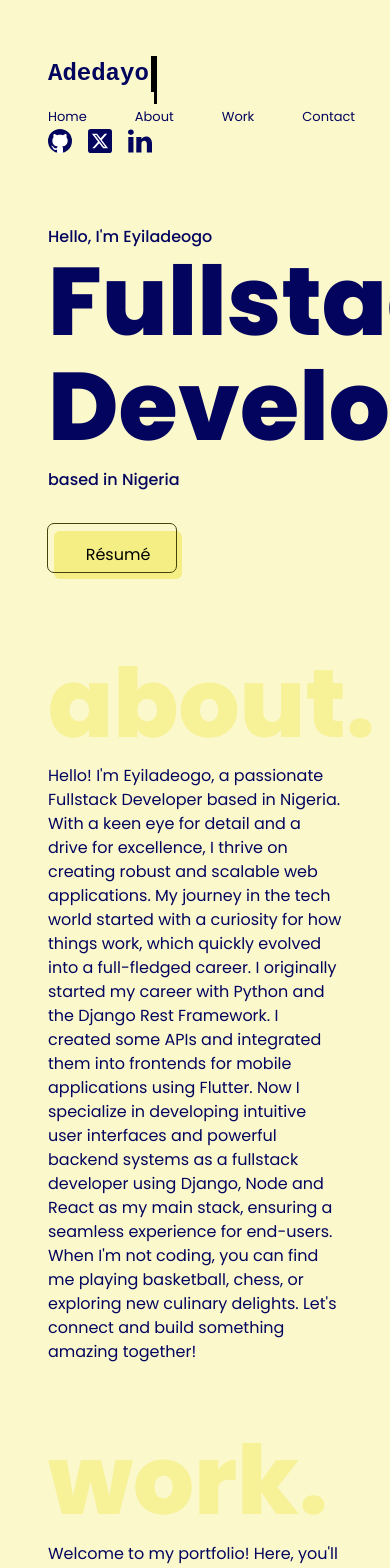
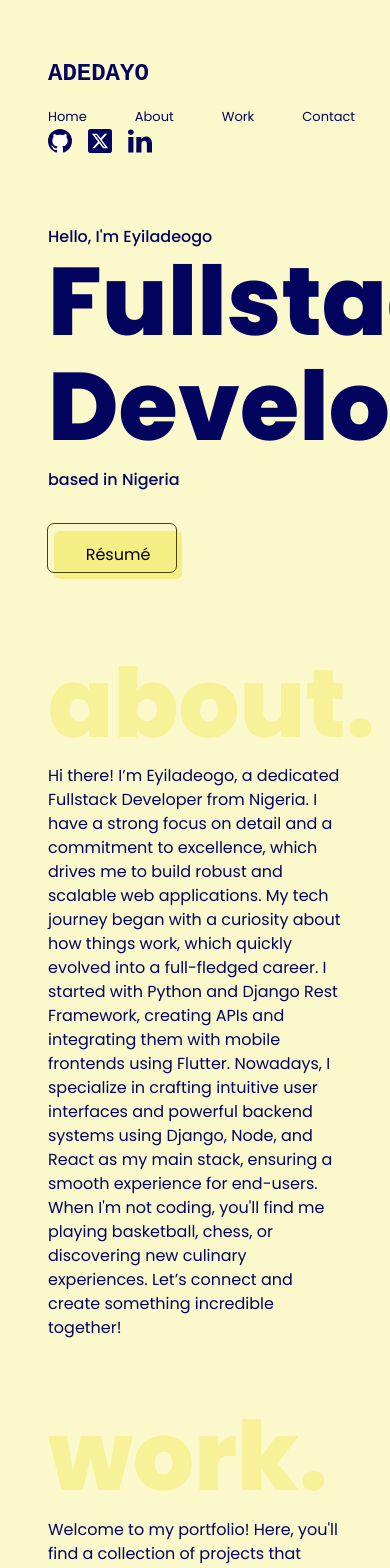
Before and after one commit to Eyiladeogo/My-Portfolio-Website, a React (Vite) app in the folder portfolio/: page / in a window 390 px wide. Shown: the top 1568 px of the page. Built offline with nearby package versions, Linux system fonts and the light colour scheme.

Commit message:
All styling and content done. Responsiveness next

```diff
--- a/portfolio/src/About.jsx
+++ b/portfolio/src/About.jsx
@@ -3,7 +3,13 @@ export default function About (){
         <>
             <section className="about" id="about">
                 <h1>about.</h1>
-                <p>Hello! I'm Eyiladeogo, a passionate Fullstack Developer based in Nigeria. With a keen eye for detail and a drive for excellence, I thrive on creating robust and scalable web applications. My journey in the tech world started with a curiosity for how things work, which quickly evolved into a full-fledged career. I originally started my career with Python and the Django Rest Framework. I created some APIs and integrated them into frontends for mobile applications using Flutter. Now I specialize in developing intuitive user interfaces and powerful backend systems as a fullstack developer using Django, Node and React as my main stack, ensuring a seamless experience for end-users. When I'm not coding, you can find me playing basketball, chess, or exploring new culinary delights. Let's connect and build something amazing together!</p>
+                <p>Hi there! I’m Eyiladeogo, a dedicated Fullstack Developer from Nigeria. I have a strong focus on detail and a commitment to excellence, which drives me to build robust and scalable web applications. My tech journey began with a curiosity about how things work, which quickly evolved into a full-fledged career. I started with Python and Django Rest Framework, creating APIs and integrating them with mobile frontends using Flutter. Nowadays, I specialize in crafting intuitive user interfaces and powerful backend systems using Django, Node, and React as my main stack, ensuring a smooth experience for end-users. When I'm not coding, you'll find me playing basketball, chess, or discovering new culinary experiences. Let’s connect and create something incredible together!
+
+
+
+
+
+</p>
             </section>
 
         </>
--- a/portfolio/src/NavbarLeft.jsx
+++ b/portfolio/src/NavbarLeft.jsx
@@ -37,7 +37,7 @@ function TypingEffect({ texts, typingSpeed, deletingSpeed, delay }) {
 }
 
 export default function NavbarLeft() {
-  const texts = ["Eyiladeogo", "Adedayo"];
+  const texts = ["EYILADEOGO", "ADEDAYO"];
   const typingSpeed = 150;
   const deletingSpeed = 100;
   const delay = 2000;
--- a/portfolio/src/css/App.css
+++ b/portfolio/src/css/App.css
@@ -51,10 +51,10 @@ section>h1.shadow:hover {
 .navbar-left {
   font-family: "Courier New", Courier, monospace;
   font-size: 1.5rem;
-  font-weight: bold;
+  font-weight: bolder;
   white-space: nowrap;
   overflow: hidden;
-  border-right: 0.15em solid #000; /* Cursor effect */
+  /* border-right: 0.2em solid #000; */
   box-sizing: border-box;
   display: inline-block;
 }
```
